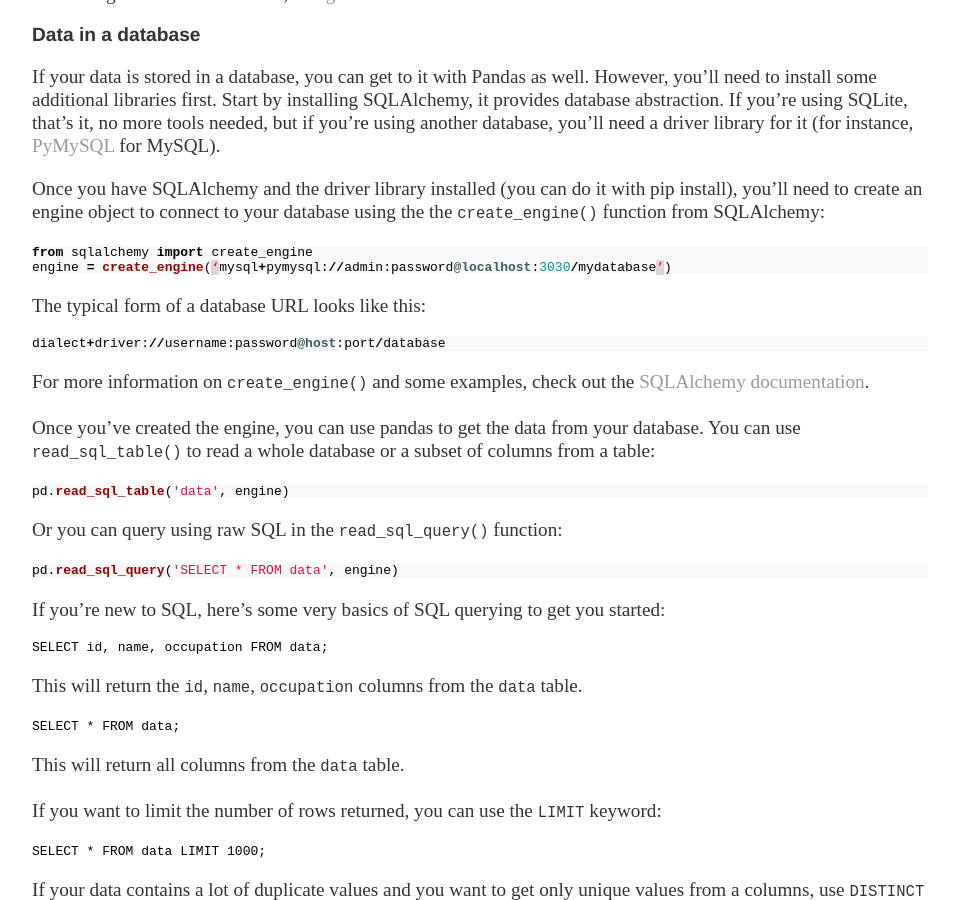
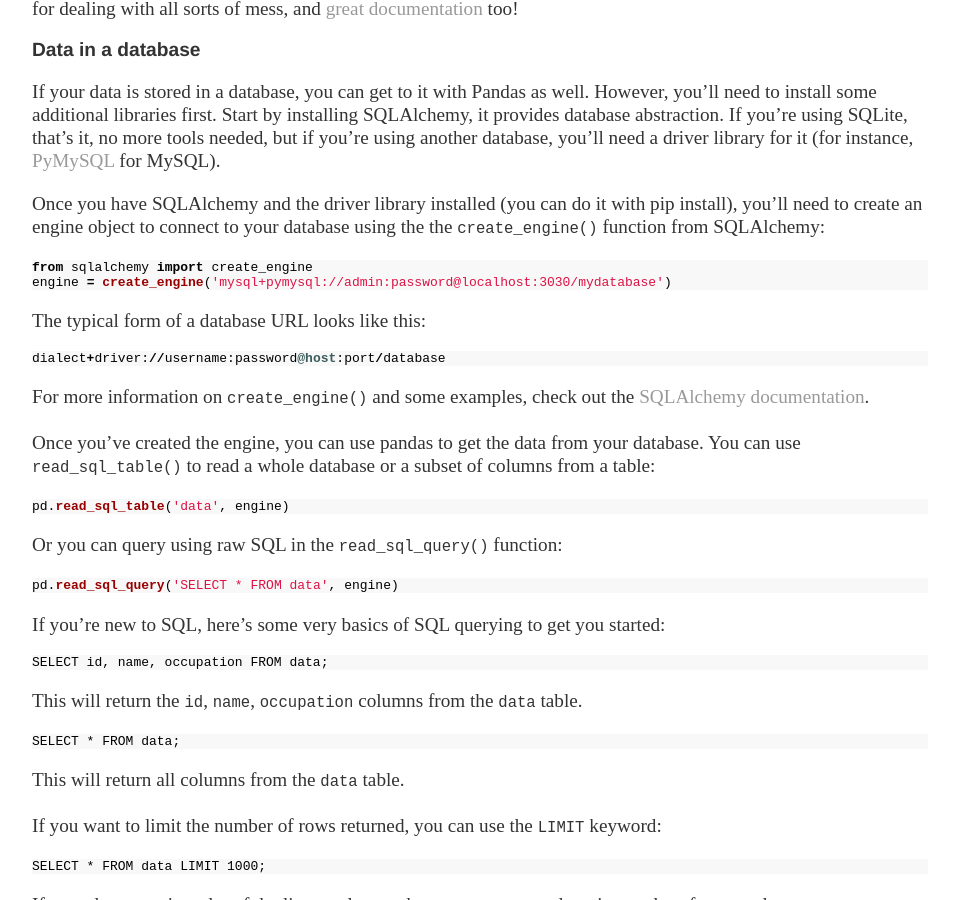
Before and after one commit to MKhalusova/MKhalusova.github.io, a Jekyll site: the page built from _posts/2018-11-22-getting-data-p1.md, in a window 1280 px wide and 900 px high, scrolled down 2096 px. Shown: the whole window, without its empty margins (160-1115 px from the left). Built offline with Jekyll 4.4.1, drawn with Linux system fonts in a browser that asks for light colours; comment, search, counter and statistics services are not loaded; some of the changed text lies outside the part shown.

Commit message:
minor edits

````diff
--- a/_posts/2018-11-22-getting-data-p1.md
+++ b/_posts/2018-11-22-getting-data-p1.md
@@ -23,7 +23,7 @@
 
 ```python
 import pandas as pd
-df = pd.read_csv(“my_data.csv”)
+df = pd.read_csv("my_data.csv")
 ```
 
 Assuming `my_data.csv` is located in your current working directory, if not, you can specify any
@@ -45,7 +45,8 @@
 ```python
 import pandas as pd
 columns = ["id", "City", "Education", "Total population", "Men", "Women", "German citizens", "Immigrants"]
-df = pd.read_csv("12111-10-01-4_00.csv", sep=';', skiprows = 13,  skipfooter = 3, names = columns, index_col = ["id", "City", "Education"])
+df = pd.read_csv("12111-10-01-4_00.csv", sep=';', skiprows = 13,  skipfooter = 3,
+                    names = columns, index_col = ["id", "City", "Education"])
 
 ```
 
@@ -78,7 +79,7 @@
 
 ```python
 from sqlalchemy import create_engine
-engine = create_engine(‘mysql+pymysql://admin:password@localhost:3030/mydatabase’)
+engine = create_engine('mysql+pymysql://admin:password@localhost:3030/mydatabase')
 ```
 The typical form of a database URL looks like this:
 
@@ -103,79 +104,79 @@
 
 If you're new to SQL, here's some very basics of SQL querying to get you started:
 
-```SQL
+```
 SELECT id, name, occupation FROM data;
 ```
 This will return the `id`, `name`, `occupation` columns from the `data` table.
 
-```SQL
+```
 SELECT * FROM data;
 ```
 This will return all columns from the `data` table.
 
 If you want to limit the number of rows returned, you can use the `LIMIT` keyword:
-```SQL
+```
 SELECT * FROM data LIMIT 1000;
 ```
 
 If your data contains a lot of duplicate values and you want to get only unique values from a columns, use `DISTINCT`
 keyword:
-```SQL
+```
 SELECT DISTINCT last_name FROM data;
 ```
 
 You can also filter the results that you want to get from your database. You can use the `WHERE` keyword to do that.
 For example, let's get only records for a particular city:
-```SQL
+```
 SELECT * FROM data WHERE city = 'New York';
 ```
 
 If you want to use several conditions, you can use `AND` keyword:
-```SQL
+```
 SELECT * FROM data WHERE city = 'New York' AND  year > 2017;
 ```
 You can add as many `AND` conditions as you need :)
 
 If you want some of the conditions met, then use `OR`:
-```SQL
+```
 SELECT * FROM data WHERE city = 'New York' OR city = ‘Paris’;
 ```
 
 You can combine `AND` and `OR`, but be sure to enclose the individual clauses in parentheses to make sure you get
 the results you’re expecting:
-```SQL
+```
 SELECT * FROM data WHERE (year = 2007 OR year = 2017) AND (city = 'New York’ OR city = 'Paris');
 ```
 
 To filter the data by a range of values use `BETWEEN`:
-```SQL
+```
 SELECT * FROM data WHERE year BETWEEN 2007 AND 2017;
 ```
 Note that when using `BETWEEN`, the beginning and end values are included in the results.
 
 You can also combine it with other conditions using `AND`/`OR`:
-```SQL
+```
 SELECT * FROM data WHERE year BETWEEN 2007 AND 2017 AND city = ‘New York’;
 ```
 
 If you have many `OR` conditions, `WHERE` can get quite large. To avoid that, you can use `WHERE IN`:
-```SQL
+```
 SELECT * FROM data WHERE year IN (1997, 2007, 2017);
 ```
 
 If you want to filter out missing (`NULL`) values, use the `IS NOT NULL`:
-```SQL
+```
 SELECT * FROM data WHERE city IS NOT NULL;
 ```
 
 If you want to filter out the data based on a pattern rather than the exact match, you can use `LIKE`:
-```SQL
+```
 SELECT * FROM data WHERE name LIKE 'Mar%';
 ```
 The `%` will match zero to any number of characters. So this will return all rows where a name starts with Mar, e.g. Maria, Marta, Mario, etc.
 
 For a single character use `_`:
-```SQL
+```
 SELECT * FROM data WHERE name LIKE 'Mar_a';
 ```
 This will return rows with names Maria and Marta but not Mario.
````
